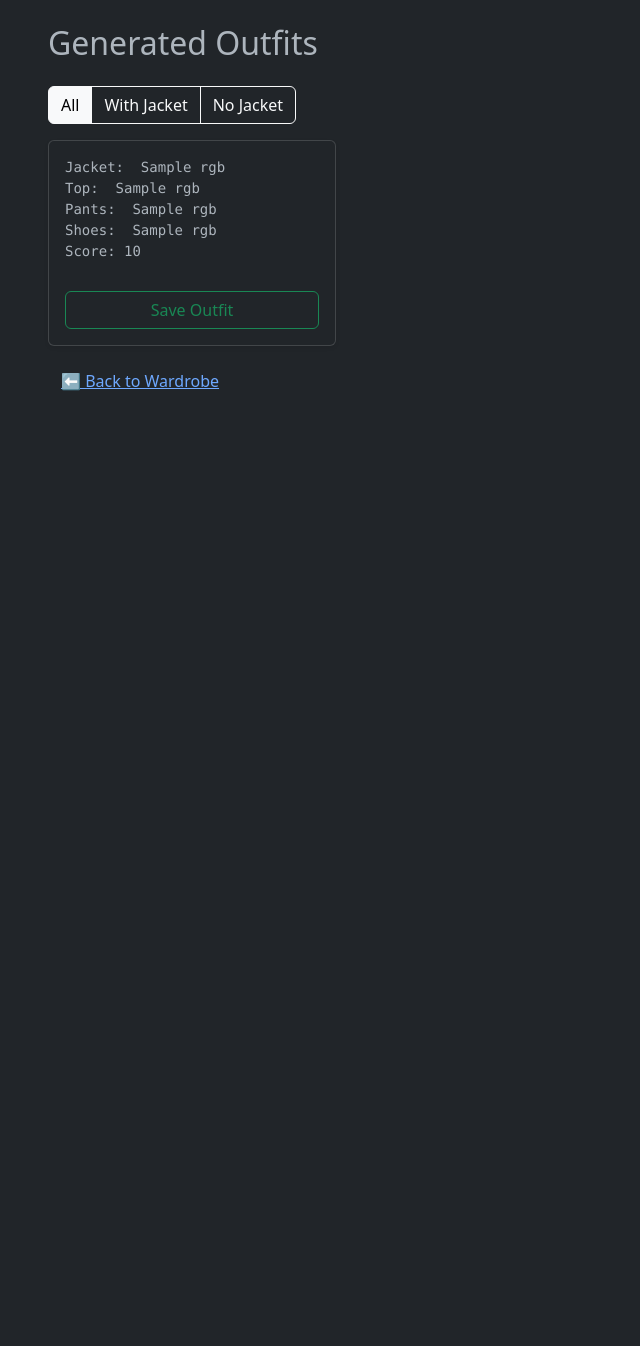
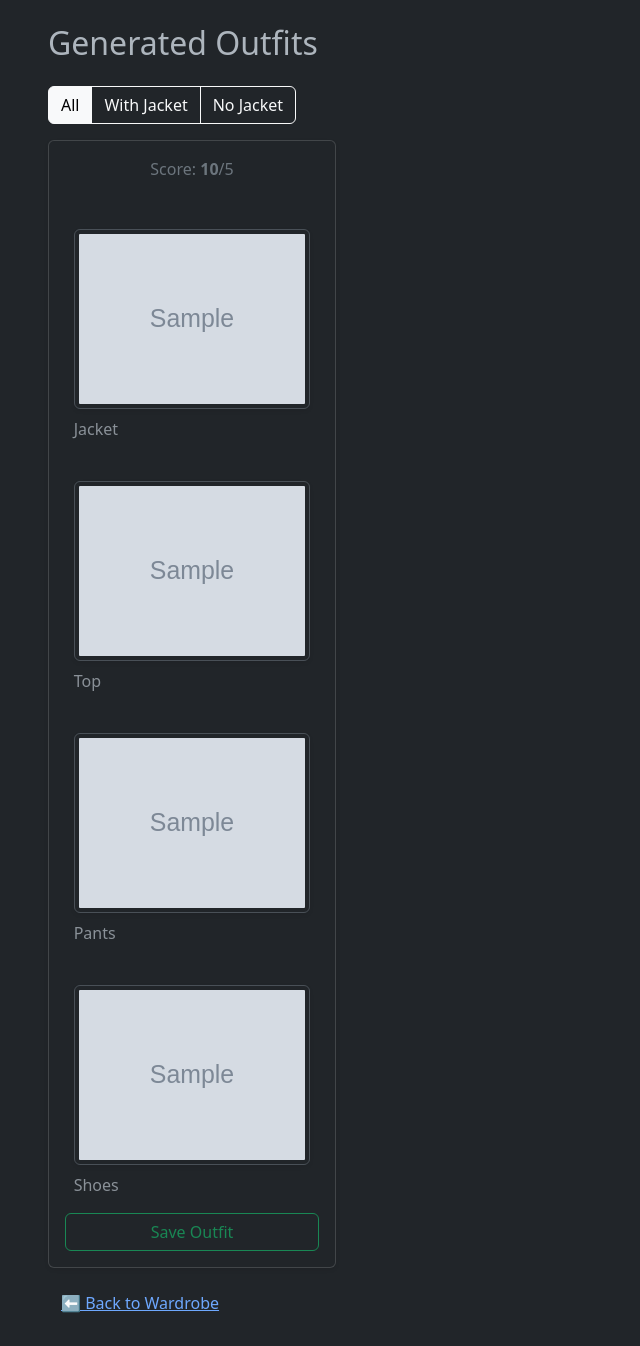
Before and after one commit to WalidGouza/wardrobe-color-matcher, a Flask app: template templates/outfits.html in a window 1280 px wide. Shown: the whole page, without its empty margins (0-640 px from the left). Before the commit the page ends 391 px from the top, so only its background shows below. Run offline with Flask 3, Linux system fonts and the light colour scheme; the template is opened without the code that fills it: most values are stand-ins (such as "Sample title", 1, 10 or a date in 2020); grey boxes marked "Sample" are stand-in pictures; some libraries are stand-ins or nearby versions.

Commit message:
Add outfit images

```diff
--- a/app.py
+++ b/app.py
@@ -21,7 +21,7 @@ app.secret_key = os.environ.get('SECRET_KEY', os.urandom(24))
 app.config['UPLOAD_FOLDER'] = 'static/uploads'
 app.config.update(
     # SESSION_COOKIE_SECURE=True,
-    SESSION_COOKIE_DOMAIN= '192.168.1.25',    # LAN Domain for cross device acces
+    SESSION_COOKIE_DOMAIN= '192.168.1.22',    # LAN Domain for cross device acces
     SESSION_COOKIE_HTTPONLY=True,    # Prevent JS access
     SESSION_COOKIE_SAMESITE='Lax',   # CSRF protection
     PERMANENT_SESSION_LIFETIME=timedelta(days=30),  # For remember me
--- a/templates/outfits.html
+++ b/templates/outfits.html
@@ -22,13 +22,45 @@
       style="width: 18rem;">
 
       <input type="hidden" name="csrf_token" value="{{ csrf_token() }}">
-      <pre class="mb-2">
+      <!-- <pre class="mb-2">
 {% if o['jacket'] %}Jacket: {{ closest_color_name(o['jacket']['rgb']) }} {{ o['jacket']['rgb'] }}{% endif %}
 Top: {{ closest_color_name(o['top']['rgb']) }} {{ o['top']['rgb'] }}
 Pants: {{ closest_color_name(o['pants']['rgb']) }} {{ o['pants']['rgb'] }}
 Shoes: {{ closest_color_name(o['shoes']['rgb']) }} {{ o['shoes']['rgb'] }}
 Score: {{ o['score'] }}
-        </pre>
+        </pre> -->
+
+      <div class="d-flex flex-column align-items-center gap-4">
+        <p class="mb-4 text-secondary">Score: <strong>{{ o.score }}</strong>/5</p>
+
+        {% if o.jacket %}
+        <div>
+          <img src="{{ url_for('static', filename='uploads/' ~ o.jacket.image) }}"
+              alt="Jacket" class="img-thumbnail shadow-sm" style="max-height: 180px;">
+          <p class="mt-2 text-muted">Jacket</p>
+        </div>
+        {% endif %}
+
+        <div>
+          <img src="{{ url_for('static', filename='uploads/' ~ o.top.image) }}"
+              alt="Top" class="img-thumbnail shadow-sm" style="max-height: 180px;">
+          <p class="mt-2 text-muted">Top</p>
+        </div>
+
+        <div>
+          <img src="{{ url_for('static', filename='uploads/' ~ o.pants.image) }}"
+              alt="Pants" class="img-thumbnail shadow-sm" style="max-height: 180px;">
+          <p class="mt-2 text-muted">Pants</p>
+        </div>
+
+        <div>
+          <img src="{{ url_for('static', filename='uploads/' ~ o.shoes.image) }}"
+              alt="Shoes" class="img-thumbnail shadow-sm" style="max-height: 180px;">
+          <p class="mt-2 text-muted">Shoes</p>
+        </div>
+
+      </div>
+
         <input type="hidden" name="top" value="{{ o['top']['rgb'] }}">
         <input type="hidden" name="pants" value="{{ o['pants']['rgb'] }}">
         <input type="hidden" name="shoes" value="{{ o['shoes']['rgb'] }}">
```
